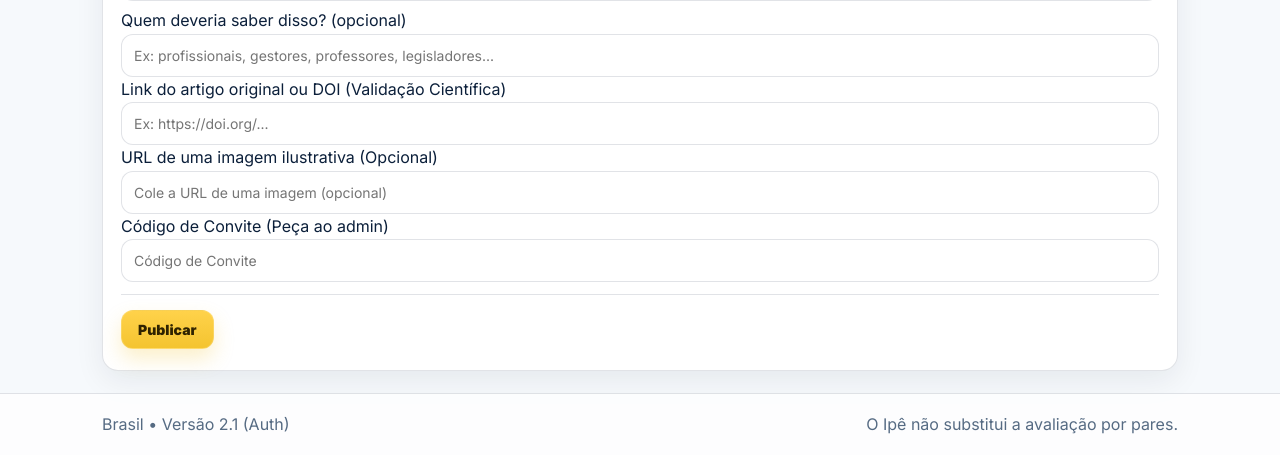
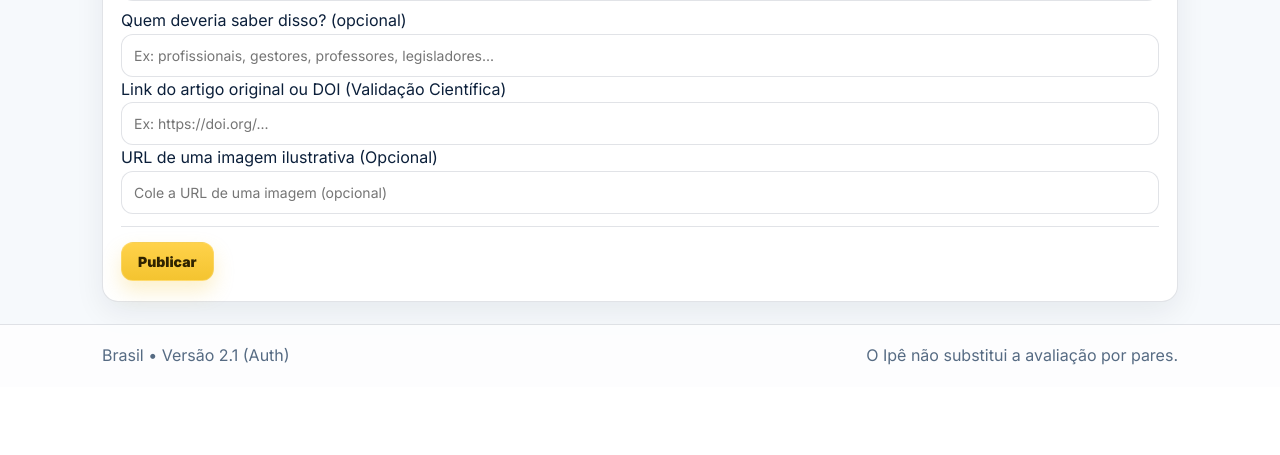
Before and after one commit to sabrinaandraderocha-cmyk/ipe, a Flask app: page /publicar in a window 1280 px wide. Shown: the part 1117-1572 px from the top of the page. After the commit the page ends 1482 px from the top, so only its background shows below. Run offline with Flask 3, Linux system fonts and the light colour scheme; the visitor is signed in with stand-in values (Sample User, id 1); some libraries are stand-ins or nearby versions.

Commit message:
Update publicar.html

```diff
--- a/templates/publicar.html
+++ b/templates/publicar.html
@@ -138,14 +138,6 @@
     placeholder="Cole a URL de uma imagem (opcional)">
 
 
-  <label>Código de Convite (Peça ao admin)</label>
-  <input
-    name="codigo_convite"
-    value="{{ form.get('codigo_convite','') }}"
-    placeholder="Código de Convite"
-    required
-    class="invite">
-
 
   <div class="actions">
     <button class="btn" type="submit">Publicar</button>
```
